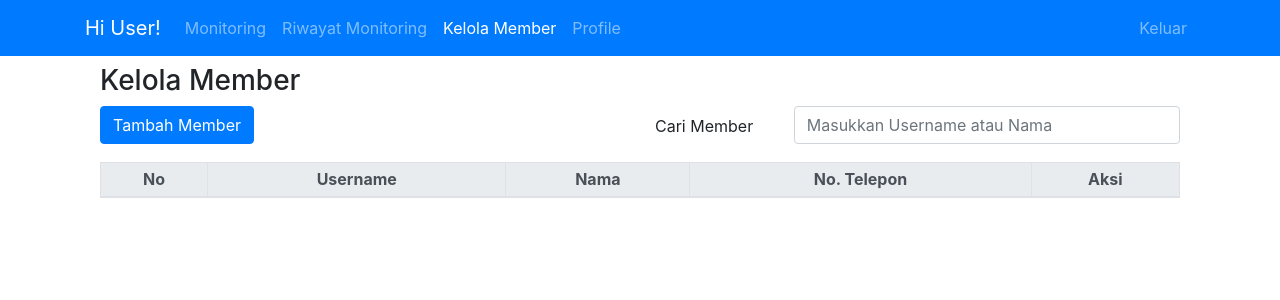
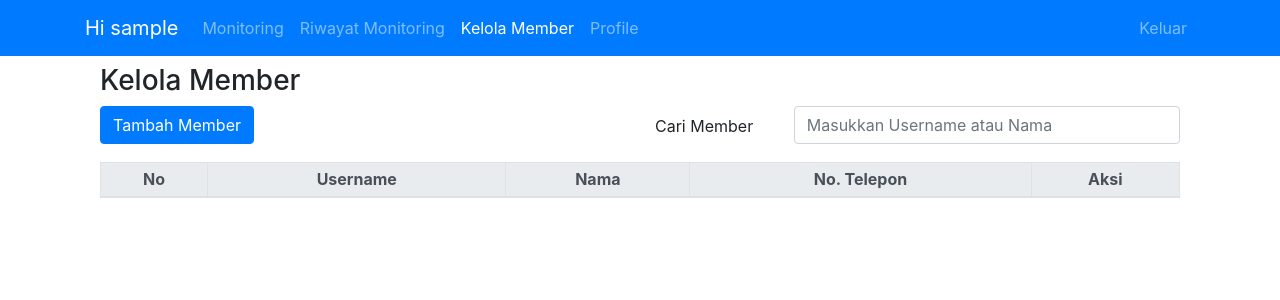
Before and after one commit to fandipres/monitoring, a Flask app: page /kelola_member in a window 1280 px wide. Shown: the top 300 px of the page. Run offline with Flask 2, Linux system fonts and the light colour scheme; the visitor is signed in with stand-in values (Sample User, id 1); data that the repository does not hold is empty; parts of the project's set-up code (start-up, migrations or seed data) failed here and were passed over.

Commit message:
menambah data username di frontend

```diff
--- a/templates/detail_aktivitas.html
+++ b/templates/detail_aktivitas.html
@@ -43,7 +43,7 @@
                 aria-controls="navbarTogglerDemo03" aria-expanded="false" aria-label="Toggle navigation">
                 <span class="navbar-toggler-icon"></span>
             </button>
-            <a class="navbar-brand" href="#">Hi User!</a>
+            <a class="navbar-brand" href="#">Hi {{user}}</a>
             <div class="collapse navbar-collapse" id="navbarTogglerDemo03">
                 <ul class="navbar-nav mr-auto">
                     {%for item in navbar%}
--- a/templates/kelola_member.html
+++ b/templates/kelola_member.html
@@ -91,7 +91,7 @@
                 aria-controls="navbarTogglerDemo03" aria-expanded="false" aria-label="Toggle navigation">
                 <span class="navbar-toggler-icon"></span>
             </button>
-            <a class="navbar-brand" href="#">Hi User!</a>
+            <a class="navbar-brand" href="#">Hi {{user}}</a>
             <div class="collapse navbar-collapse" id="navbarTogglerDemo03">
                 <ul class="navbar-nav mr-auto">
                     {%for item in navbar%}
--- a/templates/monitoring.html
+++ b/templates/monitoring.html
@@ -33,7 +33,7 @@
                 aria-controls="navbarTogglerDemo03" aria-expanded="false" aria-label="Toggle navigation">
                 <span class="navbar-toggler-icon"></span>
             </button>
-            <a class="navbar-brand" href="#">Hi User!</a>
+            <a class="navbar-brand" href="#">Hi {{user}}</a>
             <div class="collapse navbar-collapse" id="navbarTogglerDemo03">
                 <ul class="navbar-nav mr-auto">
                     {%for item in navbar%}
--- a/templates/profile.html
+++ b/templates/profile.html
@@ -72,7 +72,7 @@
                 aria-controls="navbarTogglerDemo03" aria-expanded="false" aria-label="Toggle navigation">
                 <span class="navbar-toggler-icon"></span>
             </button>
-            <a class="navbar-brand" href="#">Hi User!</a>
+            <a class="navbar-brand" href="#">Hi {{user}}</a>
             <div class="collapse navbar-collapse" id="navbarTogglerDemo03">
                 <ul class="navbar-nav mr-auto">
                     {%for item in navbar%}
--- a/templates/riwayat_monitoring.html
+++ b/templates/riwayat_monitoring.html
@@ -126,7 +126,7 @@
                 aria-controls="navbarTogglerDemo03" aria-expanded="false" aria-label="Toggle navigation">
                 <span class="navbar-toggler-icon"></span>
             </button>
-            <a class="navbar-brand" href="#">Hi User!</a>
+            <a class="navbar-brand" href="#">Hi {{user}}</a>
             <div class="collapse navbar-collapse" id="navbarTogglerDemo03">
                 <ul class="navbar-nav mr-auto">
                     {%for item in navbar%}
```
